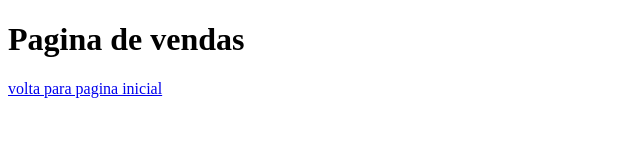
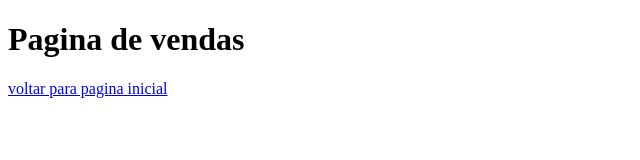
Before and after one commit to MS-marcone/github-aprender, a plain HTML site: page vendas.html in a window 1280 px wide. Shown: the full height of the page, 0-640 px from the left. Drawn offline with Linux system fonts and the light colour scheme.

```diff
--- a/vendas.html
+++ b/vendas.html
@@ -8,6 +8,6 @@
 </head>
 <body>
     <h1>Pagina de vendas</h1>
-    <a href="index.html">volta para pagina inicial</a>
+    <a href="index.html">voltar para pagina inicial</a>
 </body>
 </html>
```
